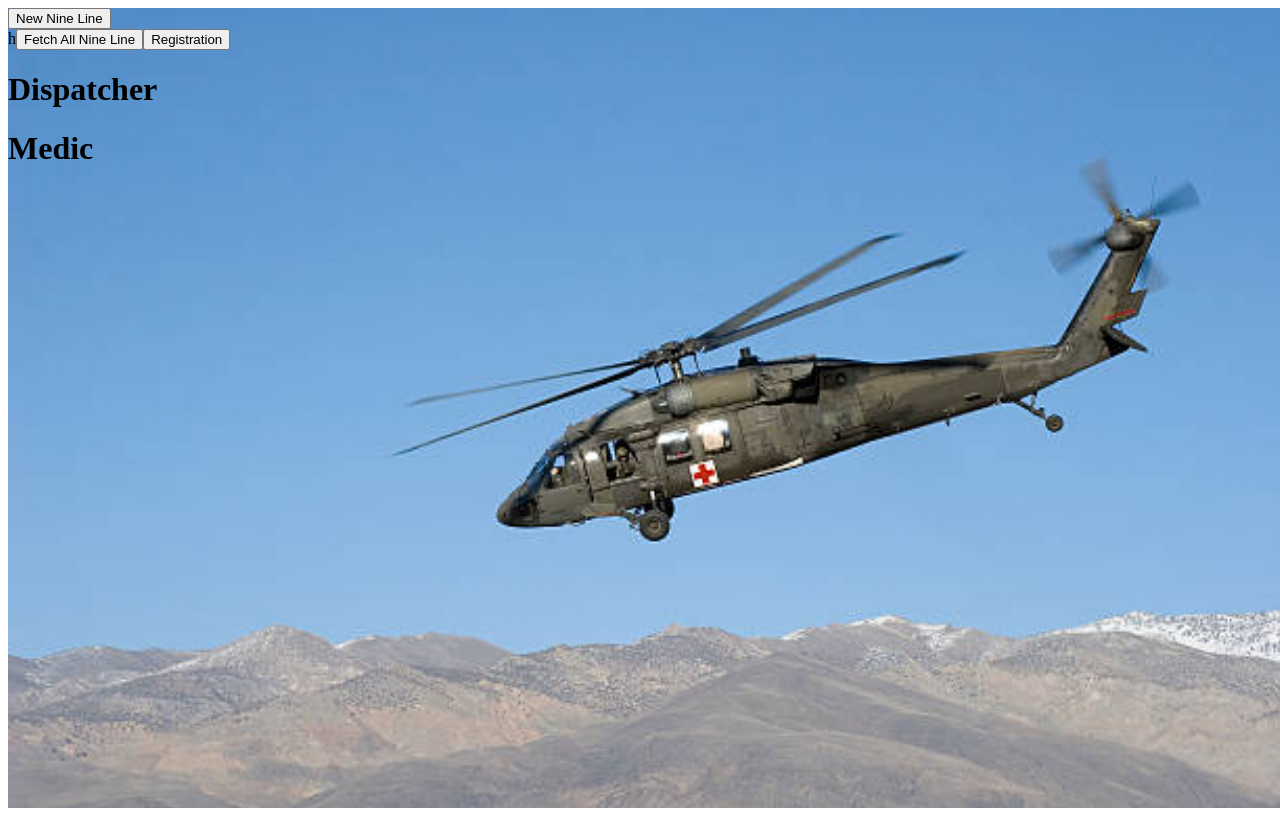
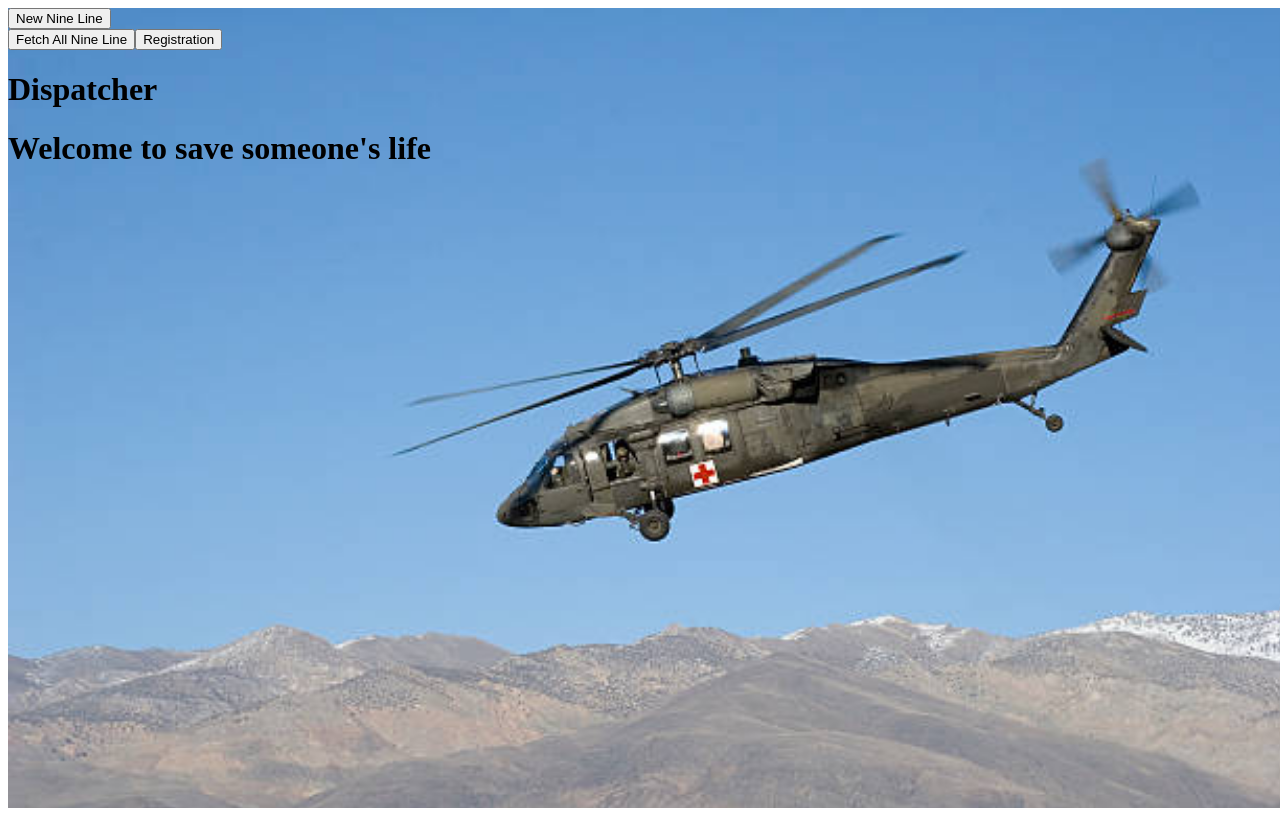
Before and after one commit to abhinavsharma3swf/PracticeNineLine, a React (Vite) app in the folder frontend/: page / in a window 1280 px wide. Built offline with nearby package versions, Linux system fonts and the light colour scheme.

Commit message:
role based render on dashboard

```diff
--- a/frontend/src/App.tsx
+++ b/frontend/src/App.tsx
@@ -10,11 +10,12 @@ export const UserContext = createContext();
 function App() {
 
     const [userId, setUserId] = useState(null);
+    const [job, setJob] = useState(null);
 
   return (
     <>
         <BrowserRouter>
-            <UserContext.Provider value={{userId, setUserId}}>
+            <UserContext.Provider value={{userId, setUserId, job, setJob}}>
             <Routes>
                 <Route path={"/registration"} element={<Registration/>}/>
                 <Route path={"/"} element={<Dashboard/>}/>
--- a/frontend/src/components/Dashboard.tsx
+++ b/frontend/src/components/Dashboard.tsx
@@ -1,8 +1,9 @@
-import {useNavigate} from "react-router-dom";
+import {useNavigate, useParams} from "react-router-dom";
 import axios from "axios";
-import {useState} from "react";
+import {useContext, useState} from "react";
 import NineLineCard from "./NineLineCard.tsx";
 import ninelinepic from "../assets/ninelinepic.jpg"
+import {UserContext} from "../App.tsx";
 
 export const Dashboard=()=>{
 
@@ -10,11 +11,15 @@ export const Dashboard=()=>{
 
     const navigate = useNavigate();
 
+    const {job}= useContext(UserContext);
+
+    // const {userInfo} = useParams();
+    // console.log(userInfo);
+
     async function fetchNineLine() {
         try{
         const response = await axios.get('http://localhost:8080/api/nineline')
         setData(response.data)
-
     } catch(error){
         console.log("Failed", error)
     }
@@ -32,7 +37,7 @@ export const Dashboard=()=>{
                     onClick={() => navigate('/submit')}>New Nine Line
                 </button>
             </div>
-            <div>h
+            <div>
                 <button
                     onClick={fetchNineLine}>Fetch All Nine Line
                 </button>
@@ -47,8 +52,8 @@ export const Dashboard=()=>{
                     Registration
                 </button>
 
-                <h1> Dispatcher</h1>
-                <h1> Medic</h1>
+                {!(job === "Medic") ? <h1> Dispatcher</h1>: <h1>You are not a Medic GO HOME</h1>}
+                {(job === "Medic") ? <h1> Medic</h1> : <h1> Welcome to save someone's life </h1>}
             </div>
         </div>
     )
--- a/frontend/src/components/Registration.tsx
+++ b/frontend/src/components/Registration.tsx
@@ -22,12 +22,16 @@ const Registration = () => {
 
 
     const {userId, setUserId} = useContext(UserContext);
+    const {job, setJob} = useContext(UserContext);
+
+
 
     const handleSubmit = async (e: any) => {
         e.preventDefault();
         try {
             const userI = await createRegistration(userInfo)
             setUserId(userI.id)
+            setJob(userInfo.role)
         } catch (error) {
             console.error("Failed", error)
         }
```
Also changed, not shown: 1 other file (tests, documents, lock files or other folders).
